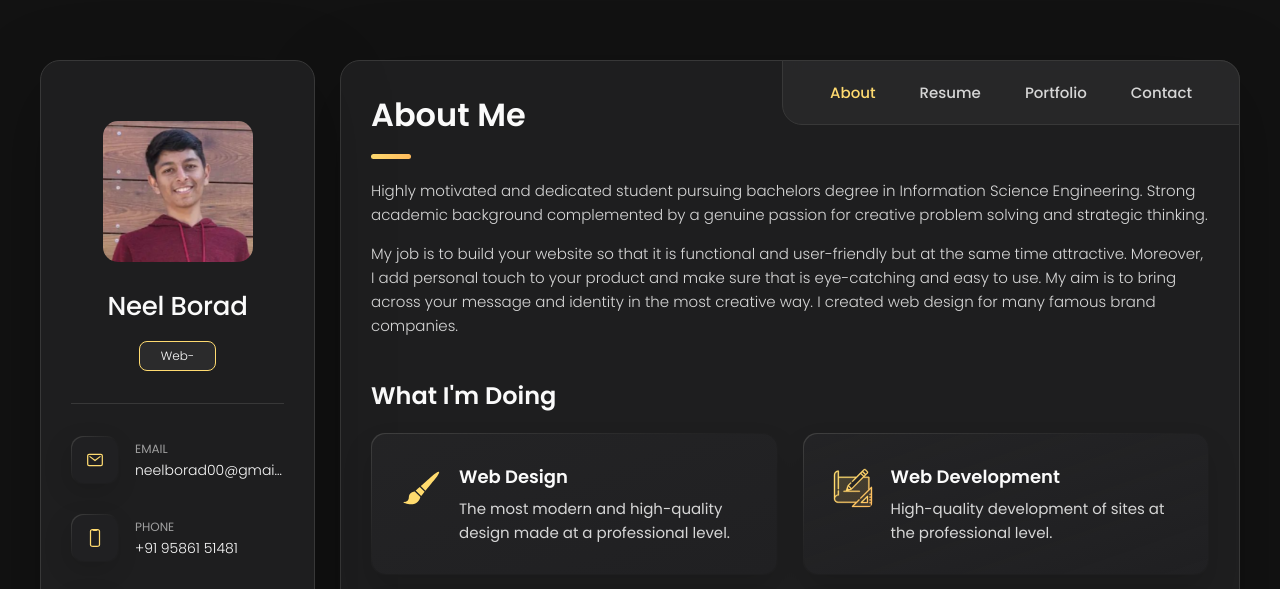
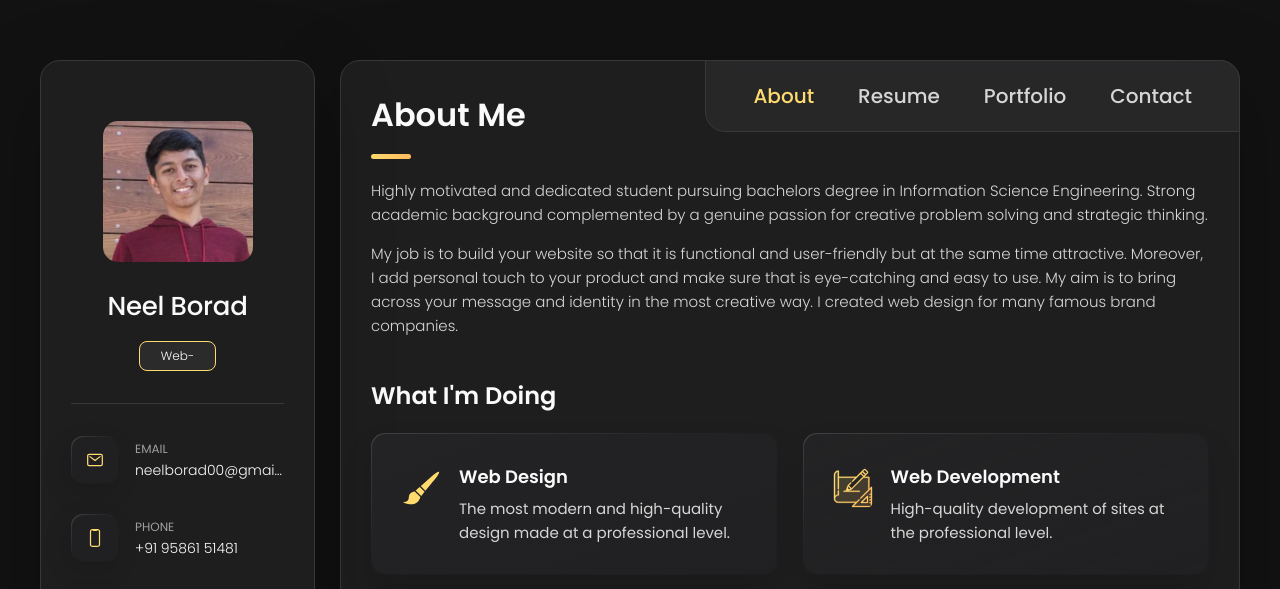
Before and after one commit to Neel8562/Personal-_Portfolio, a plain HTML site: page index.html in a window 1280 px wide. Shown: the top 589 px of the page. Drawn offline with nearby package versions, Linux system fonts and the light colour scheme.

Commit message:
Update style.css

```diff
--- a/assets/css/style.css
+++ b/assets/css/style.css
@@ -482,7 +482,7 @@
 
   .navbar-link {
     color: var(--light-gray);
-    font-size: var(--fs-8);
+    font-size: 20px;
     padding: 20px 7px;
     transition: color var(--transition-1);
   }
```
